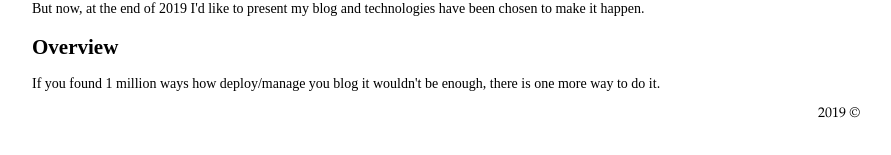
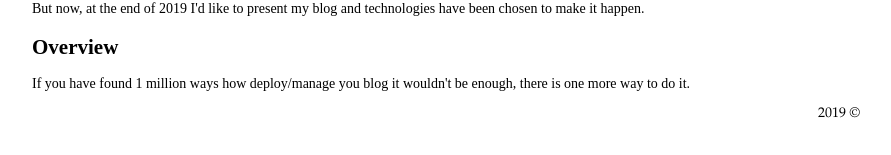
Before and after one commit to vitaliimelnychuk/blog, a Next.js app: page /articles/2019-12-22-deploy-your-blog in a window 1280 px wide. Shown: the part 251-406 px from the top of the page, without its empty margins (194-1085 px from the left). Built offline with nearby package versions, Linux system fonts and the light colour scheme.

Commit message:
fix typo

```diff
--- a/pages/articles/2019-12-22-deploy-your-blog.tsx
+++ b/pages/articles/2019-12-22-deploy-your-blog.tsx
@@ -17,7 +17,7 @@ export default () => (
         <p>But now, at the end of 2019 I'd like to present my blog and technologies have been chosen to make it happen.</p>
 
         <h2>Overview</h2>
-        <p>If you found 1 million ways how deploy/manage you blog it wouldn't be enough, there is one more way to do it. </p>
+        <p>If you have found 1 million ways how deploy/manage you blog it wouldn't be enough, there is one more way to do it. </p>
       </div>
 
     </ArticlePage>
```
